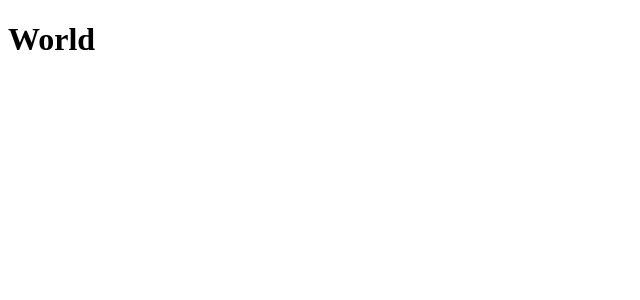
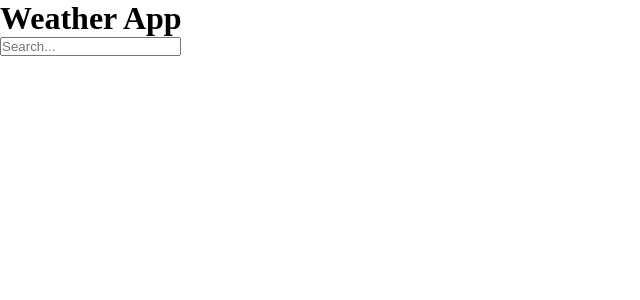
Before and after one commit to Reptilz/Weather-app, a React (Create React App) app in the folder weather-app/: page / in a window 1280 px wide. Shown: the top 300 px of the page, without its empty margins (0-640 px from the left). Built offline with nearby package versions, Linux system fonts and the light colour scheme.

Commit message:
installation sass + création du composant Search

```diff
--- a/weather-app/package.json
+++ b/weather-app/package.json
@@ -9,6 +9,7 @@
     "react": "^18.0.0",
     "react-dom": "^18.0.0",
     "react-scripts": "5.0.1",
+    "sass": "^1.50.0",
     "web-vitals": "^2.1.4"
   },
   "scripts": {
--- a/weather-app/src/App.js
+++ b/weather-app/src/App.js
@@ -1,9 +1,11 @@
 import React from "react";
+import Search from "./components/Search";
 
 function App() {
   return (
     <div className="App">
-      <h1>World</h1>
+      <h1 className="title-page">Weather App</h1>
+      <Search />
     </div>
   );
 }
--- /dev/null
+++ b/weather-app/src/components/Search.js
@@ -0,0 +1,9 @@
+import React from "react";
+
+export default function Search() {
+  return (
+    <div className="search-container">
+      <input type="text" className="search-bar" placeholder="Search..." />
+    </div>
+  );
+}
--- a/weather-app/src/index.js
+++ b/weather-app/src/index.js
@@ -1,6 +1,7 @@
 import React from "react";
 import ReactDOM from "react-dom/client";
 import App from "./App";
+import "./style/_index.scss";
 
 const root = ReactDOM.createRoot(document.getElementById("root"));
 root.render(
--- /dev/null
+++ b/weather-app/src/style/_index.scss
@@ -0,0 +1 @@
+@import './settings';
--- /dev/null
+++ b/weather-app/src/style/_settings.scss
@@ -0,0 +1,5 @@
+* {
+    margin: 0;
+    padding: 0;
+    box-sizing: border-box;
+  }
```
Also changed, not shown: 1 other file (tests, documents, lock files or other folders).
